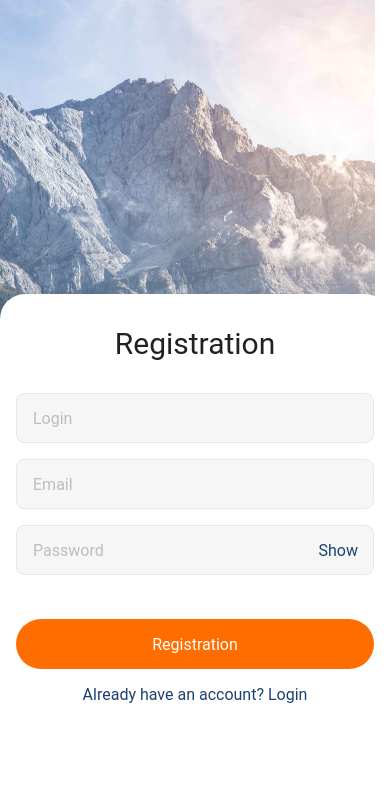
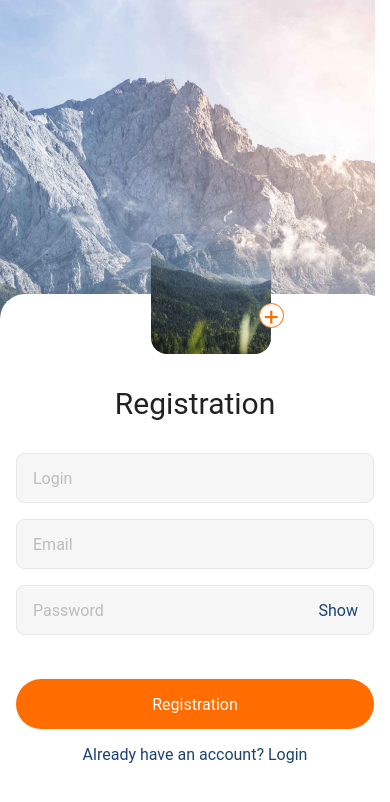
Before and after one commit to Andrii-Posternak/goit-react-native-hw, a React Native app: screen / in a window 390 px wide. Shown: the top 802 px of the page. Built offline with nearby package versions, Linux system fonts and the light colour scheme.

Commit message:
added avatar form

```diff
--- a/src/Screens/RegistrationScreen/Register.js
+++ b/src/Screens/RegistrationScreen/Register.js
@@ -5,12 +5,15 @@ import {
   ImageBackground,
   Text,
   TextInput,
-  Button,
   TouchableOpacity,
 } from "react-native";
+import { AvatarForm } from "../../components/AvatarForm/AvatarForm";
 
 export const Register = () => {
   const [showPassword, setShowPassword] = useState(true);
+  const [inputFocusName, setInputFocusName] = useState(false);
+  const [inputFocusEmail, setInputFocusEmail] = useState(false);
+  const [inputFocusPassword, setInputFocusPassword] = useState(false);
 
   return (
     <View style={styles.container}>
@@ -19,28 +22,35 @@ export const Register = () => {
         source={require("../../images/background.png")}
       >
         <View style={styles.form}>
-          <Text style={styles.title}>Registration</Text>
+          <AvatarForm />
+          <Text style={styles.titleForm}>Registration</Text>
 
           <TextInput
-            style={styles.input}
-            cursorColor={"#212121"}
-            placeholder={"Login"}
-            placeholderTextColor={"#BDBDBD"}
+            style={[styles.input, inputFocusName && styles.inputFocus]}
+            cursorColor="#212121"
+            placeholder="Login"
+            placeholderTextColor="#BDBDBD"
+            onFocus={() => setInputFocusName(true)}
+            onBlur={() => setInputFocusName(false)}
           />
           <TextInput
-            style={styles.input}
-            cursorColor={"#212121"}
-            placeholder={"Email"}
-            placeholderTextColor={"#BDBDBD"}
+            style={[styles.input, inputFocusEmail && styles.inputFocus]}
+            cursorColor="#212121"
+            placeholder="Email"
+            placeholderTextColor="#BDBDBD"
+            onFocus={() => setInputFocusEmail(true)}
+            onBlur={() => setInputFocusEmail(false)}
           />
 
           <View style={styles.inputWrap}>
             <TextInput
-              style={styles.input}
-              cursorColor={"#212121"}
-              placeholder={"Password"}
-              placeholderTextColor={"#BDBDBD"}
+              style={[styles.input, inputFocusPassword && styles.inputFocus]}
+              cursorColor="#212121"
+              placeholder="Password"
+              placeholderTextColor="#BDBDBD"
               secureTextEntry={showPassword}
+              onFocus={() => setInputFocusPassword(true)}
+              onBlur={() => setInputFocusPassword(false)}
             />
             <TouchableOpacity
               style={styles.inputBtn}
@@ -56,7 +66,7 @@ export const Register = () => {
           <TouchableOpacity
             style={styles.btn}
             activeOpacity={0.8}
-            onPress={() => console.log("hello button")}
+            onPress={() => console.log(inputRef.current.isFocused())}
           >
             <Text style={styles.btnTitle}>Registration</Text>
           </TouchableOpacity>
--- a/src/Screens/RegistrationScreen/RegisterStyle.js
+++ b/src/Screens/RegistrationScreen/RegisterStyle.js
@@ -22,11 +22,13 @@ export const styles = StyleSheet.create({
     borderTopLeftRadius: 25,
     borderTopRightRadius: 25,
     paddingHorizontal: 16,
-    paddingVertical: 32,
+    // paddingVertical: 32,
+    paddingTop: 92,
+    paddingBottom: 32,
     color: "red",
   },
 
-  title: {
+  titleForm: {
     fontFamily: "Roboto",
     fontStyle: "normal",
     fontWeight: "medium",
@@ -54,6 +56,11 @@ export const styles = StyleSheet.create({
     fontSize: 16,
     lineHeight: 19,
     color: "#212121",
+  },
+
+  inputFocus: {
+    borderColor: "#FF6C00",
+    backgroundColor: "#ffffff",
   },
 
   inputWrap: {
--- /dev/null
+++ b/src/components/AvatarForm/AvatarForm.js
@@ -0,0 +1,29 @@
+import { useState } from "react";
+import { styles } from "./AvatarFormStyle";
+import { View, Text, Image, TouchableOpacity } from "react-native";
+
+export const AvatarForm = () => {
+  const [avatarExist, setAvatarExist] = useState(false);
+
+  return (
+    <View style={styles.avatarBox}>
+      <Image
+        style={styles.avatarImage}
+        source={require("../../images/background.png")}
+        alt="avatar"
+      />
+      <TouchableOpacity
+        style={[
+          styles.avatarBtnWrap,
+          avatarExist && styles.avatarBtnWrapActive,
+        ]}
+        activeOpacity={0.8}
+        onPress={() => setAvatarExist(!avatarExist)}
+      >
+        <Text style={[styles.avatarBtn, avatarExist && styles.avatarBtnActive]}>
+          +
+        </Text>
+      </TouchableOpacity>
+    </View>
+  );
+};
--- /dev/null
+++ b/src/components/AvatarForm/AvatarFormStyle.js
@@ -0,0 +1,56 @@
+import { StyleSheet } from "react-native";
+
+export const styles = StyleSheet.create({
+  avatarBox: {
+    position: "absolute",
+    top: -60,
+    left: "50%",
+    transform: [{ translateX: (-120 + 32) / 2 }],
+
+    width: 120,
+    height: 120,
+    borderRadius: 16,
+    backgroundColor: "#F6F6F6",
+    alignItems: "center",
+    justifyContent: "center",
+  },
+
+  avatarImage: {
+    width: "100%",
+    height: "100%",
+    borderRadius: 16,
+  },
+
+  avatarBtnWrap: {
+    position: "absolute",
+    bottom: 14 + 25 / 2,
+    right: -25 / 2,
+
+    alignItems: "center",
+    justifyContent: "center",
+
+    width: 25,
+    height: 25,
+    borderWidth: 1,
+    borderColor: "#FF6C00",
+    borderRadius: 25 / 2,
+    backgroundColor: "#ffffff",
+  },
+
+  avatarBtnWrapActive: {
+    borderColor: "#BDBDBD",
+  },
+
+  avatarBtn: {
+    color: "#FF6C00",
+    fontSize: 16,
+    lineHeight: 19,
+    // fontWeight: "thin",
+    transform: [{ scale: 1.7 }],
+  },
+
+  avatarBtnActive: {
+    color: "#BDBDBD",
+    transform: [{ rotate: "45deg" }, { scale: 1.7 }],
+  },
+});
```
